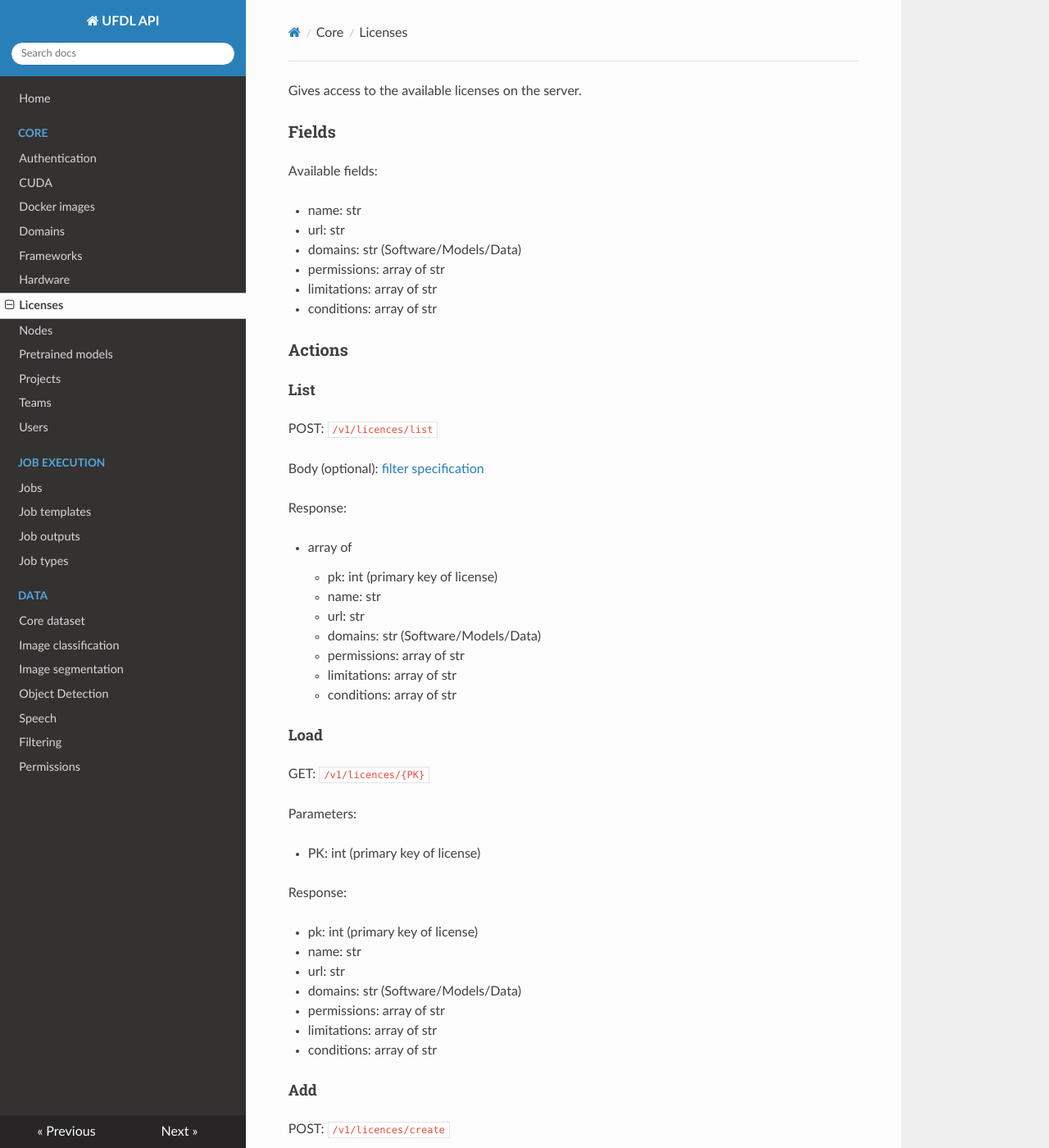
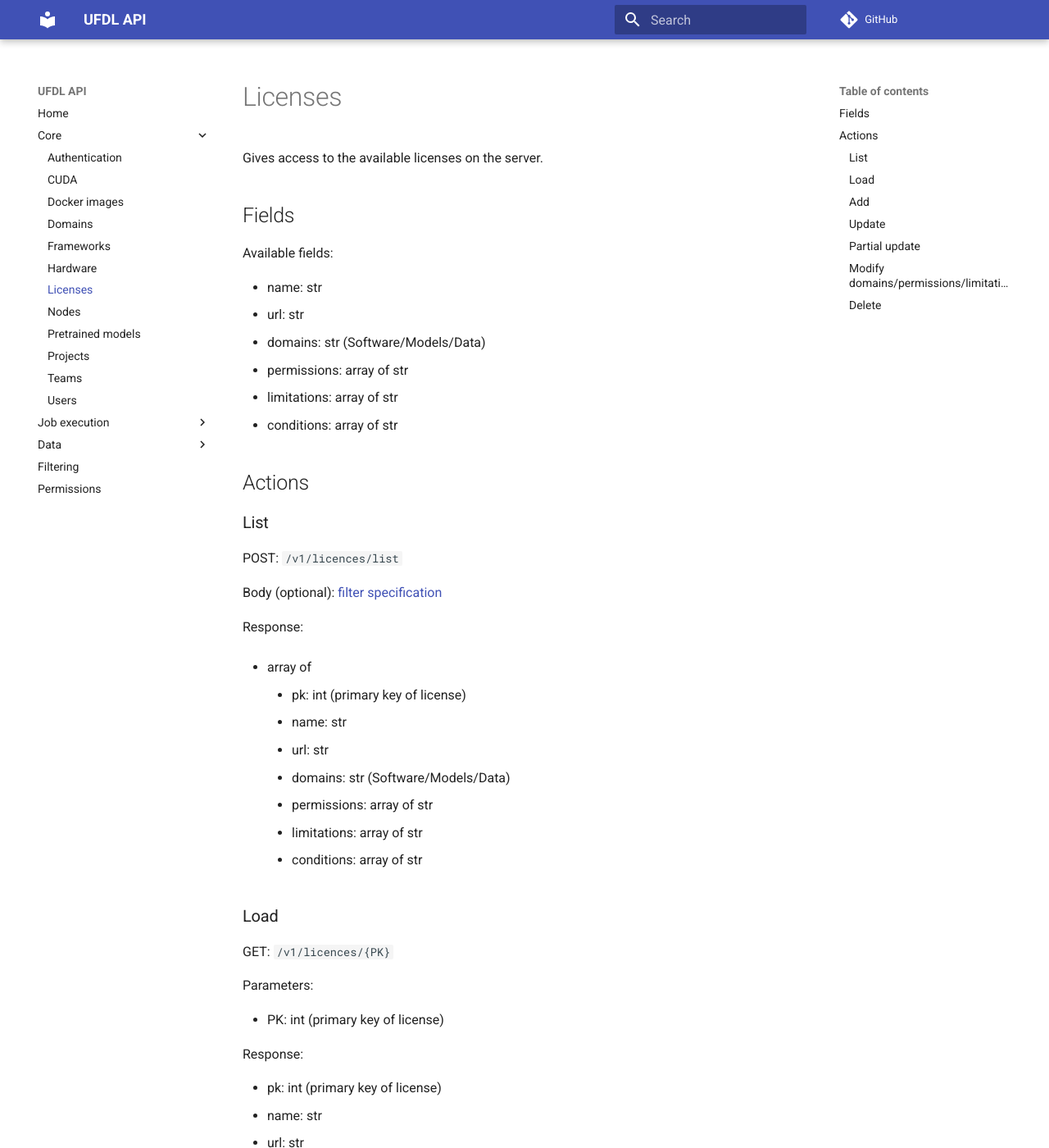
Before and after one commit to waikato-ufdl/ufdl-api, an MkDocs documentation site: the page built from docs/licenses.md, in a window 1280 px wide and 1400 px high. Shown: the whole window at 82% size. Built offline with MkDocs 1.6.1 and Material for MkDocs 9.7.7, drawn with Linux system fonts in a browser that asks for light colours; nearby versions of some CDN libraries; comment, search, counter and statistics services are not loaded; part of the change alters nothing that is shown; some of the changed text lies outside the part shown.

```diff
--- a/mkdocs.yml
+++ b/mkdocs.yml
@@ -1,11 +1,16 @@
 site_name: UFDL API
-site_url: https://github.com/waikato-datamining/ufdl-api
+site_url: https://ufdl.cms.waikato.ac.nz/ufdl-api/
 site_description: API documentation for the user-friendly deep-learning (UFDL) framework.
+repo_url: https://github.com/waikato-ufdl/ufdl-api
+edit_uri: edit/master/docs/
 theme:
-    name: readthedocs
+    name: material
 markdown_extensions:
     - toc:
-        baselevel: 3
+        baselevel: 2
+        permalink: "#"
+plugins:
+    - search
 nav:
   - 'Home': index.md
   - 'Core':
```
